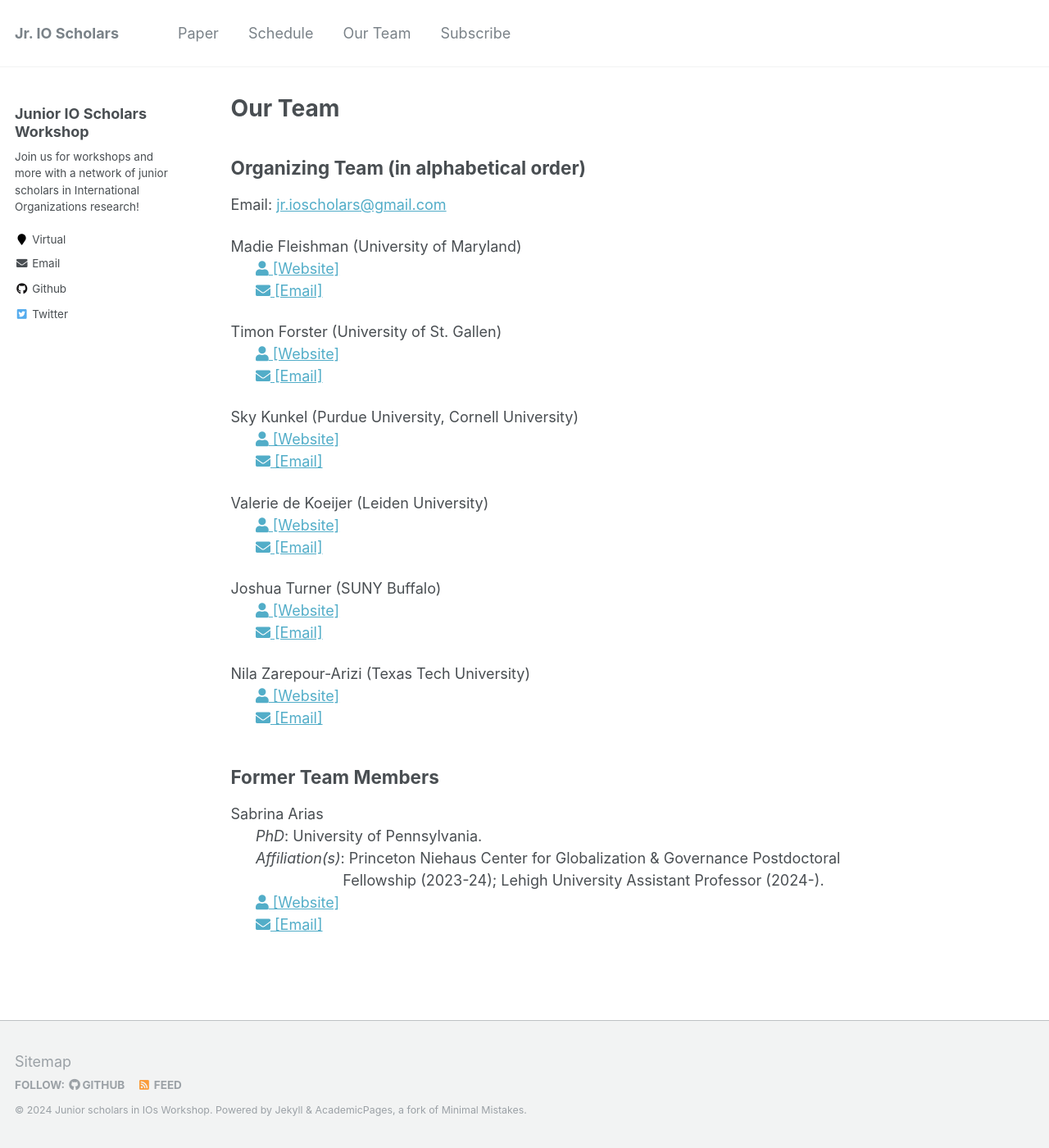
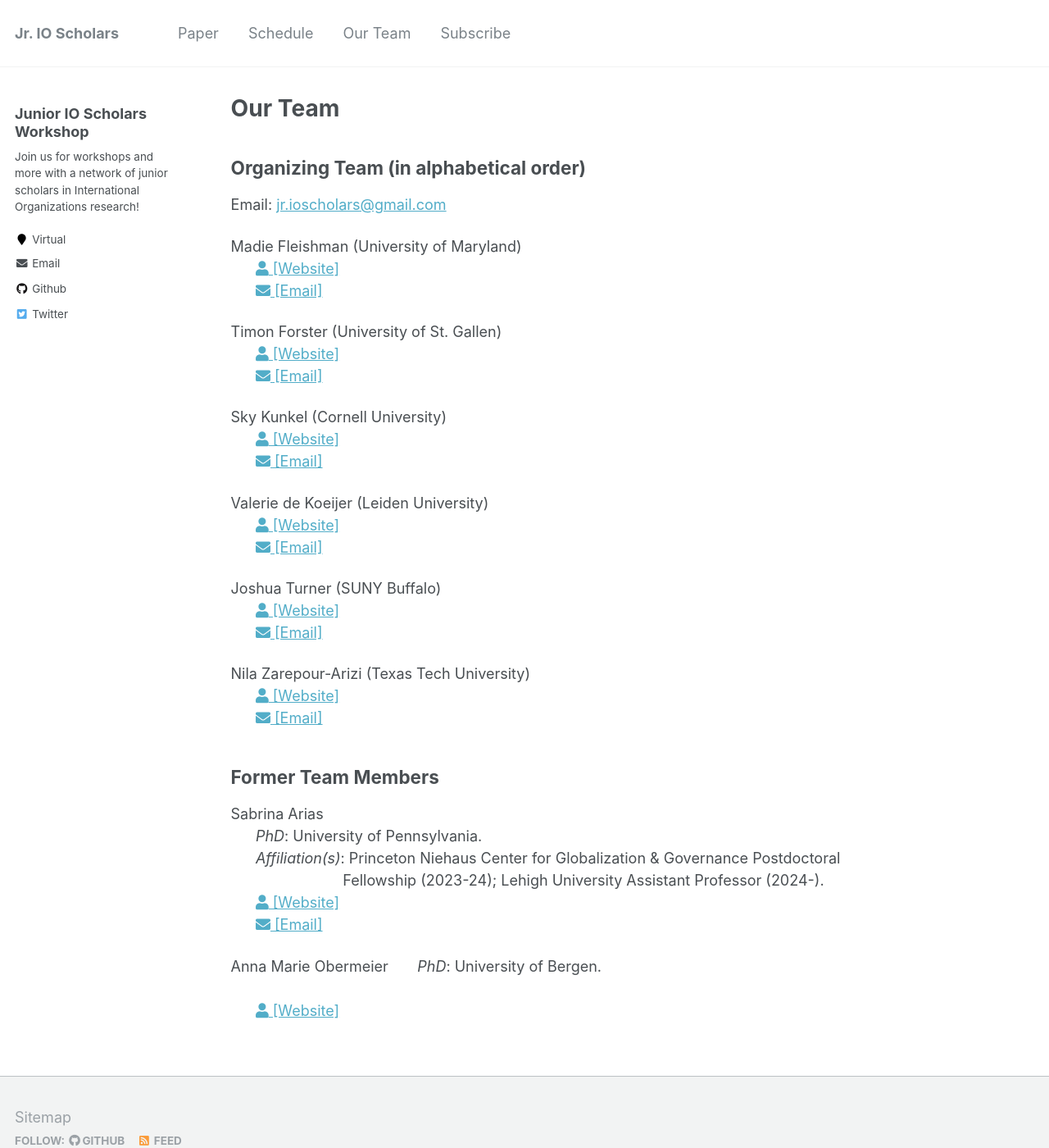
Before and after one commit to IO-workshop/IO-workshop.github.io, a Jekyll site: the page built from _pages/team.md, in a window 1280 px wide and 1400 px high. Shown: the whole window at 82% size. Built offline with Jekyll 4.4.1, drawn with Linux system fonts in a browser that asks for light colours.

Commit message:
update team members and affiliations

```diff
--- a/_pages/team.md
+++ b/_pages/team.md
@@ -17,9 +17,9 @@ Timon Forster (University of St. Gallen)
 <br>&nbsp;&nbsp;&nbsp;&nbsp;&nbsp;&nbsp;<span style="padding-right:5%"><a href='{{ "https://www.timonforster.net/"}}'><i class='fas fa-user'></i> [Website]</a></span>
 <br>&nbsp;&nbsp;&nbsp;&nbsp;&nbsp;&nbsp;<span style="padding-right:5%"><a href='{{ "mailto:timon.forster@unisg.ch"}}'><i class='fas fa-envelope'></i> [Email]</a></span>
 
-Sky Kunkel (Purdue University, Cornell University)
+Sky Kunkel (Cornell University)
 <br>&nbsp;&nbsp;&nbsp;&nbsp;&nbsp;&nbsp;<span style="padding-right:5%"><a href='{{ "https://www.skytheacademic.com"}}'><i class='fas fa-user'></i> [Website]</a></span>
-<br>&nbsp;&nbsp;&nbsp;&nbsp;&nbsp;&nbsp;<span style="padding-right:5%"><a href='{{ "mailto:kunkel3@purdue.edu"}}'><i class='fas fa-envelope'></i> [Email]</a></span>
+<br>&nbsp;&nbsp;&nbsp;&nbsp;&nbsp;&nbsp;<span style="padding-right:5%"><a href='{{ "mailto:sk3386@cornell.edu"}}'><i class='fas fa-envelope'></i> [Email]</a></span>
 
 Valerie de Koeijer (Leiden University)
 <br>&nbsp;&nbsp;&nbsp;&nbsp;&nbsp;&nbsp;<span style="padding-right:5%"><a href='{{ "https://www.universiteitleiden.nl/en/staffmembers/valerie-de-koeijer"}}'><i class='fas fa-user'></i> [Website]</a></span>
@@ -41,6 +41,11 @@ Sabrina Arias <br>
 <br>&nbsp;&nbsp;&nbsp;&nbsp;&nbsp;&nbsp;<span style="padding-right:5%"><a href='{{ "https://www.sabrinabarias.com/"}}'><i class='fas fa-user'></i> [Website]</a></span>
 <br>&nbsp;&nbsp;&nbsp;&nbsp;&nbsp;&nbsp;<span style="padding-right:5%"><a href='{{ "mailto:sbarias20@gmail.com"}}'><i class='fas fa-envelope'></i> [Email]</a></span>
 
+Anna Marie Obermeier
+&nbsp;&nbsp;&nbsp;&nbsp;&nbsp;&nbsp;*PhD*: University of Bergen.<br>
+<br>&nbsp;&nbsp;&nbsp;&nbsp;&nbsp;&nbsp;<span style="padding-right:5%"><a href='{{ "https://www.wareffects.eu/team"}}'><i class='fas fa-user'></i> [Website]</a></span>
+
+
 <!-- Valerie de Koeijer <br>
 &nbsp;&nbsp;&nbsp;&nbsp;&nbsp;&nbsp;*PhD*: Johns Hopkins University.<br>
 &nbsp;&nbsp;&nbsp;&nbsp;&nbsp;&nbsp;*Affiliation(s)*: Leiden University Assistant Professor at the Institute of Security and <br>&nbsp;&nbsp;&nbsp;&nbsp;&nbsp;&nbsp;&nbsp;&nbsp;&nbsp;&nbsp;&nbsp;&nbsp;&nbsp;&nbsp;&nbsp;&nbsp;&nbsp;&nbsp;&nbsp;&nbsp;&nbsp;&nbsp;&nbsp;&nbsp;&nbsp;&nbsp;&nbsp;Global Affairs (2023 - Present).
```
